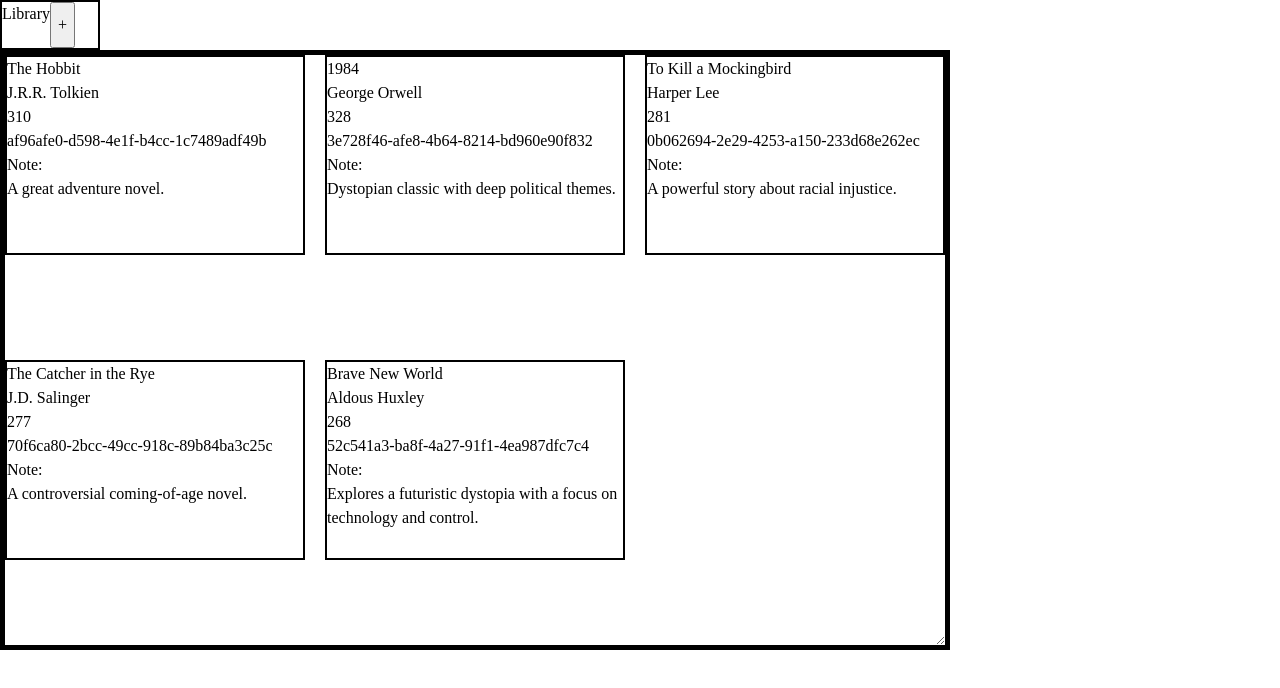
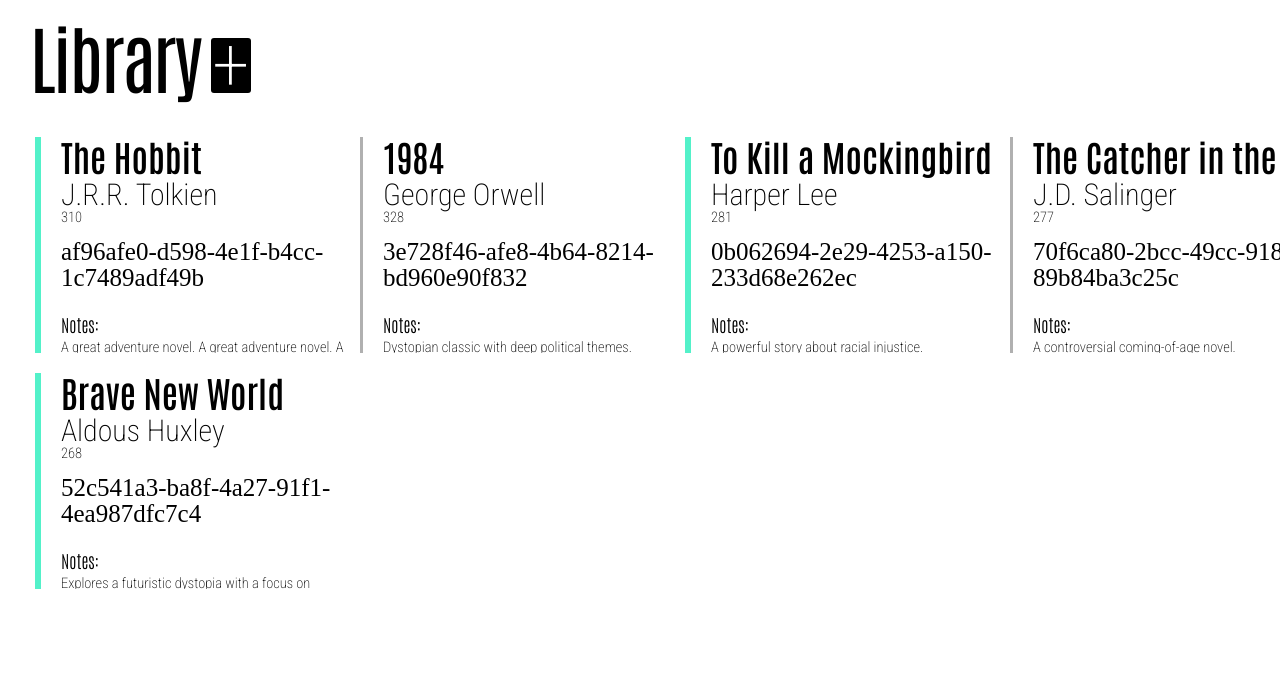
Before and after one commit to leolice36/new-library, a plain HTML site: page index.html in a window 1280 px wide. Drawn offline with Linux system fonts and the light colour scheme; a web font is replaced by a local one.

Commit message:
Main part stylings plus isRead indicator

```diff
--- a/index.html
+++ b/index.html
@@ -9,6 +9,9 @@
     <link rel="preconnect" href="https://fonts.googleapis.com">
     <link rel="preconnect" href="https://fonts.gstatic.com" crossorigin>
     <link href="https://fonts.googleapis.com/css2?family=Comfortaa:wght@300..700&display=swap" rel="stylesheet">
+    <link rel="preconnect" href="https://fonts.googleapis.com">
+    <link rel="preconnect" href="https://fonts.gstatic.com" crossorigin>
+    <link href="https://fonts.googleapis.com/css2?family=Antonio:wght@100..700&family=Libre+Barcode+128+Text&family=Roboto+Condensed:ital,wght@0,100..900;1,100..900&display=swap" rel="stylesheet">
 </head>
 <body>
     <div id="header">
--- a/library.js
+++ b/library.js
@@ -4,7 +4,7 @@ const myLibrary = [
       author: "J.R.R. Tolkien",
       pages: 310,
       isRead: true,
-      notes: "A great adventure novel.",
+      notes: "A great adventure novel. A great adventure novel. A great adventure novel. A great adventure novel. A great adventure novel.",
       idCode: 'af96afe0-d598-4e1f-b4cc-1c7489adf49b'
     },
     {
@@ -102,10 +102,14 @@ const myLibrary = [
         <div class="pages">${book.pages}</div>
         <div class="id-code">${book.idCode}</div>
         <div class="notes">
-          <span>Note:</span>
+          <span>Notes:</span>
           <div class="content-notes">${book.notes}</div>
         </div>
       `;
+
+      if (book.isRead){
+        card.classList.add('read');
+      }
       card.addEventListener("click", () => editCard(card))
       card.addEventListener("click", () => openModal())
       return card;
@@ -149,7 +153,7 @@ const myLibrary = [
     const title = document.getElementById("title-input").value.trim();
     const author = document.getElementById("author-input").value.trim();
     const pages = document.getElementById("pages-input").value.trim();
-    const isRead = document.getElementById("is-read").value.trim();
+    const isRead = document.getElementById("is-read").checked;
     const note = document.getElementById("note-input").value.trim();
     const idCode = document.getElementById("id-modal").textContent;
     const submitBtn = document.querySelector('#submit')
@@ -176,10 +180,15 @@ const myLibrary = [
         <div class="pages">${pages}</div>
         <div class="id-code">${idCode}</div>
         <div class="notes">
-          <span>Note:</span>
+          <span>Notes:</span>
           <div class="content-notes">${note}</div>
         </div>
       `;
+      if (isRead && !card.classList.contains('read')){
+        card.classList.add('read');
+      } else if (!isRead && card.classList.contains('read')){
+        card.classList.remove('read')
+      }
     closeModal()
   }
 
--- a/styles.css
+++ b/styles.css
@@ -1,26 +1,120 @@
 #header {
-    height: 50px;
-    width: 100px;
-    border: solid black 2px;
     display: flex;
+    align-items: flex-end;
+    margin-bottom: 25px;
+}
+
+#header div {
+    font-family: "Antonio", sans-serif;
+    font-style: normal;
+    font-weight: 400;
+    font-size: 74.65px;
+    letter-spacing: -0.03em;
+    margin-left: 30px;
+}
+
+#add {
+    width: 39.96px;
+    height: 55px;
+    border-radius: 3px;
+    margin-bottom: 19px;
+    margin-left: 10px;
+    font-family: 'Roboto Condensed';
+    font-style: normal;
+    font-weight: 200;
+    font-size: 74.65px;
+    line-height: 32px;
+    padding: 0;
+    color: white;
+    background-color: black;
+    border: none;
 }
 
 .library-container {
-    width: 950px;
-    border: solid black 5px;
-    height: 600px;
+
     display: grid;
     grid-template-columns: repeat(auto-fit, minmax(300px, 1fr));
     gap: 20px;
-    resize: both;
+
     overflow: hidden;
 }
 
 .card {
-    height: 200px;
-    width: 300px;
-    border: solid black 2px;
+    margin-left: 35px;
+    height: 216px;
+    width: 332px;
+    border: none;
     cursor: pointer;
+    overflow: hidden;
+    border-left: 3px #B0B0B0 solid;
+}
+.card > * {
+    margin-left: 20px;
+}
+.card .title {
+    display: -webkit-box;
+    -webkit-box-orient: vertical;
+    -webkit-line-clamp: 1;
+    font-family: 'Antonio';
+    font-style: normal;
+    font-weight: 600;
+    font-size: 36px;
+    line-height: 37px;
+}
+
+.card .author {
+    display: -webkit-box;
+    -webkit-box-orient: vertical;
+    -webkit-line-clamp: 1;
+    font-family: 'Roboto Condensed';
+    font-style: normal;
+    font-weight: 200;
+    font-size: 30px;
+    line-height: 22px;
+    margin-top: 10px;
+
+}
+
+.card .pages {
+    font-family: 'Roboto Condensed';
+    font-style: normal;
+    font-weight: 200;
+    font-size: 14.466px;
+    line-height: 13px;
+    margin-top: 5px;
+}
+
+.card .id-code {
+    font-family: 'Libre Barcode 128 Text';
+    font-style: normal;
+    font-weight: 400;
+    font-size: 25px;
+    line-height: 26px;
+    margin-top: 15px;
+
+}
+
+.card .notes {
+    margin-top: 20px;
+}
+.card .notes span {
+    font-family: 'Antonio';
+    font-style: normal;
+    font-weight: 100;
+    font-size: 17.36px;
+}
+
+.card .notes .content-notes {
+    font-family: 'Roboto Condensed';
+    font-style: normal;
+    font-weight: 200;
+    font-size: 14.46px;
+    display: -webkit-box;
+    -webkit-box-orient: vertical;
+    -webkit-line-clamp: 2;
+    overflow: hidden;
+    width: 290px;
+    line-height: 1.1;
 }
 
 .modal {
@@ -78,3 +172,7 @@ input[type="number"]::-webkit-inner-spin-button {
   appearance: none;
   margin: 0;
 }
+
+.read {
+    border-left: #53F1C9 6px solid;
+}
```
